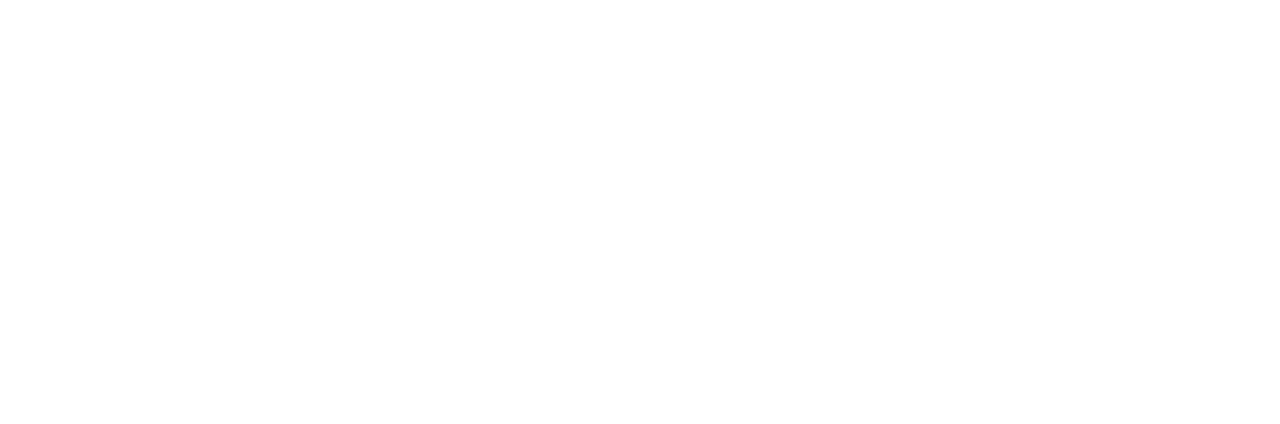
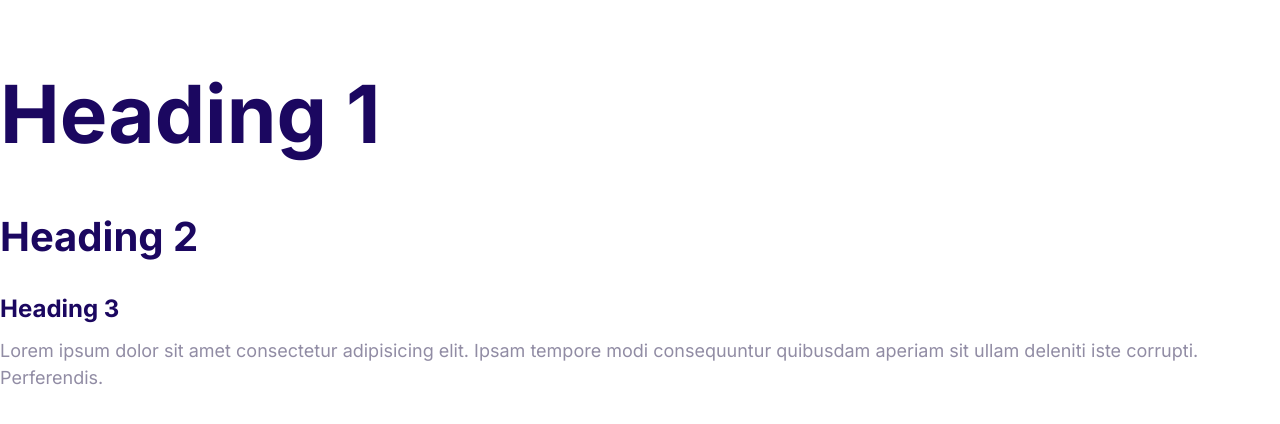
Before and after one commit to iamcvarma/simple_html_css_page, a plain HTML site: page index.html in a window 1280 px wide. Drawn offline with Linux system fonts and the light colour scheme.

Commit message:
define the styles of text components

```diff
--- a/css/styles.css
+++ b/css/styles.css
@@ -5,3 +5,51 @@
   --color-heading: #1b0760;
   --color-body: #918ca4;
 }
+
+html {
+  font-size: 62.5%;
+}
+body {
+  font-family: Inter, Arial, Arial, Helvetica, sans-serif;
+  color: var(--color-body);
+  font-size: 2.4rem;
+  line-height: 1.5;
+}
+
+h1,
+h2,
+h3 {
+  color: var(--color-heading);
+  margin-bottom: 1rem;
+}
+
+h1 {
+  font-size: 7rem;
+}
+
+h2 {
+  font-size: 4rem;
+}
+
+h3 {
+  font-size: 3rem;
+}
+
+p {
+  margin-top: 0;
+}
+
+@media screen and (min-width: 1024px) {
+  body {
+    font-size: 1.8rem;
+  }
+  h1 {
+    font-size: 8rem;
+  }
+  h2 {
+    font-size: 4rem;
+  }
+  h3 {
+    font-size: 2.4rem;
+  }
+}
--- a/index.html
+++ b/index.html
@@ -4,9 +4,24 @@
     <meta charset="UTF-8" />
     <meta http-equiv="X-UA-Compatible" content="IE=edge" />
     <meta name="viewport" content="width=device-width, initial-scale=1.0" />
+    <link rel="preconnect" href="https://fonts.googleapis.com" />
+    <link rel="preconnect" href="https://fonts.gstatic.com" crossorigin />
+    <link
+      href="https://fonts.googleapis.com/css2?family=Inter:wght@400;700&display=swap"
+      rel="stylesheet"
+    />
     <link rel="stylesheet" href="css/normalize.css" />
     <link rel="stylesheet" href="css/styles.css" />
     <title>Document</title>
   </head>
-  <body></body>
+  <body>
+    <h1>Heading 1</h1>
+    <h2>Heading 2</h2>
+    <h3>Heading 3</h3>
+    <p>
+      Lorem ipsum dolor sit amet consectetur adipisicing elit. Ipsam tempore
+      modi consequuntur quibusdam aperiam sit ullam deleniti iste corrupti.
+      Perferendis.
+    </p>
+  </body>
 </html>
```
